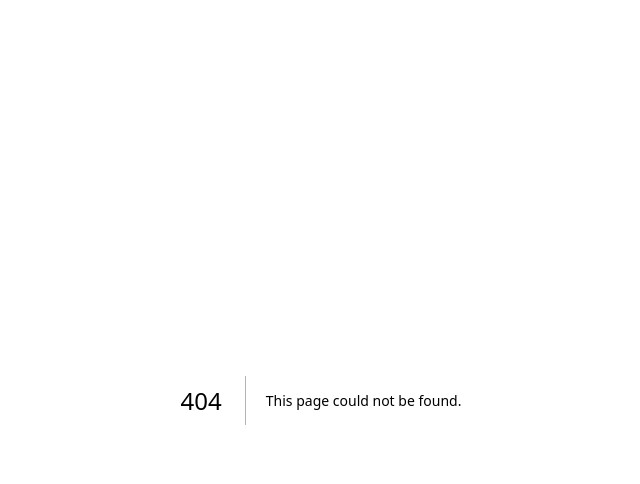
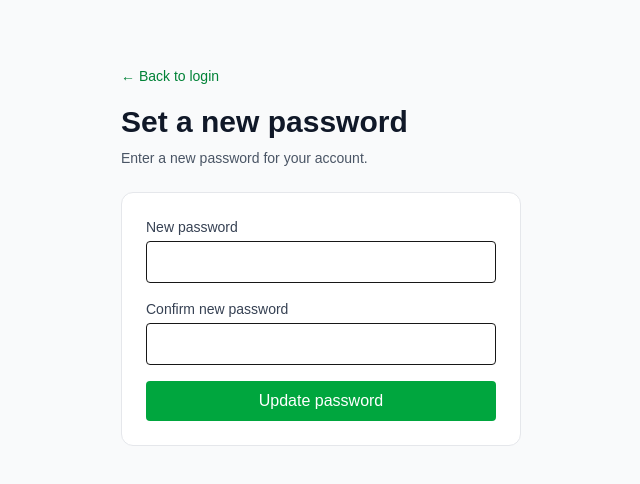
Before and after one commit to Burfix/projectgumpo, a Next.js app: page /auth/reset-password in a window 1280 px wide. Before the commit this address had no page. Shown: the top 484 px of the page, without its empty margins (319-959 px from the left). Built offline with nearby package versions, Linux system fonts and the light colour scheme; no server answers.

Commit message:
Add password reset flow

```diff
--- /dev/null
+++ b/src/app/auth/forgot-password/page.tsx
@@ -0,0 +1,85 @@
+"use client";
+
+import * as React from "react";
+import Link from "next/link";
+import { supabaseBrowser } from "@/lib/supabase/client";
+
+export default function ForgotPasswordPage() {
+  const [email, setEmail] = React.useState("");
+  const [loading, setLoading] = React.useState(false);
+  const [error, setError] = React.useState<string | null>(null);
+  const [success, setSuccess] = React.useState(false);
+
+  async function onSubmit(e: React.FormEvent<HTMLFormElement>) {
+    e.preventDefault();
+    setError(null);
+    setLoading(true);
+
+    try {
+      const siteUrl =
+        process.env.NEXT_PUBLIC_SITE_URL ?? window.location.origin;
+      const { error } = await supabaseBrowser.auth.resetPasswordForEmail(email, {
+        redirectTo: `${siteUrl}/auth/reset-password`,
+      });
+
+      if (error) {
+        setError(error.message);
+        return;
+      }
+
+      setSuccess(true);
+    } catch (err: any) {
+      setError(err?.message ?? "Reset request failed");
+    } finally {
+      setLoading(false);
+    }
+  }
+
+  return (
+    <main className="min-h-screen bg-gray-50">
+      <div className="max-w-md mx-auto px-6 py-16">
+        <Link href="/auth/login" className="text-sm text-green-700 hover:text-green-800">
+          ← Back to login
+        </Link>
+
+        <h1 className="text-3xl font-bold text-gray-900 mt-4 mb-2">Reset your password</h1>
+        <p className="text-sm text-gray-600 mb-6">
+          Enter your email and we’ll send a reset link.
+        </p>
+
+        {success ? (
+          <div className="bg-white border border-gray-200 rounded-xl p-6 text-green-700 font-semibold">
+            Check your email for a reset link.
+          </div>
+        ) : (
+          <form onSubmit={onSubmit} className="bg-white border border-gray-200 rounded-xl p-6 space-y-4">
+            <div>
+              <label className="block text-sm text-gray-700 mb-1">Email</label>
+              <input
+                className="w-full border rounded px-3 py-2"
+                type="email"
+                value={email}
+                onChange={(e) => setEmail(e.target.value)}
+                required
+              />
+            </div>
+
+            {error && (
+              <div className="text-sm text-red-600 border border-red-200 bg-red-50 rounded p-2">
+                {error}
+              </div>
+            )}
+
+            <button
+              type="submit"
+              disabled={loading}
+              className="w-full rounded bg-green-600 text-white py-2 disabled:opacity-60"
+            >
+              {loading ? "Sending..." : "Send reset link"}
+            </button>
+          </form>
+        )}
+      </div>
+    </main>
+  );
+}
--- a/src/app/auth/login/page.tsx
+++ b/src/app/auth/login/page.tsx
@@ -1,6 +1,7 @@
 "use client";
 
 import * as React from "react";
+import Link from "next/link";
 import { useRouter } from "next/navigation";
 import { supabaseBrowser } from "@/lib/supabase/client";
 
@@ -85,6 +86,12 @@ export default function LoginPage() {
           >
             {loading ? "Signing in..." : "Sign in"}
           </button>
+
+          <div className="text-sm text-center">
+            <Link href="/auth/forgot-password" className="text-green-700 hover:text-green-800">
+              Forgot your password?
+            </Link>
+          </div>
         </form>
       </div>
     </div>
--- /dev/null
+++ b/src/app/auth/reset-password/page.tsx
@@ -0,0 +1,149 @@
+"use client";
+
+import * as React from "react";
+import Link from "next/link";
+import { supabaseBrowser } from "@/lib/supabase/client";
+
+function parseHashParams(hash: string): Record<string, string> {
+  if (!hash) return {};
+  const cleaned = hash.startsWith("#") ? hash.slice(1) : hash;
+  const params = new URLSearchParams(cleaned);
+  const result: Record<string, string> = {};
+  params.forEach((value, key) => {
+    result[key] = value;
+  });
+  return result;
+}
+
+export default function ResetPasswordPage() {
+  const [ready, setReady] = React.useState(false);
+  const [password, setPassword] = React.useState("");
+  const [confirmPassword, setConfirmPassword] = React.useState("");
+  const [loading, setLoading] = React.useState(false);
+  const [error, setError] = React.useState<string | null>(null);
+  const [success, setSuccess] = React.useState(false);
+
+  React.useEffect(() => {
+    async function initSession() {
+      const hashParams = parseHashParams(window.location.hash);
+      const queryParams = new URLSearchParams(window.location.search);
+      const accessToken =
+        queryParams.get("access_token") ?? hashParams.access_token ?? "";
+      const refreshToken =
+        queryParams.get("refresh_token") ?? hashParams.refresh_token ?? "";
+
+      if (accessToken && refreshToken) {
+        await supabaseBrowser.auth.setSession({
+          access_token: accessToken,
+          refresh_token: refreshToken,
+        });
+      }
+
+      setReady(true);
+    }
+
+    initSession();
+  }, []);
+
+  async function onSubmit(e: React.FormEvent<HTMLFormElement>) {
+    e.preventDefault();
+    setError(null);
+
+    if (password.length < 8) {
+      setError("Password must be at least 8 characters");
+      return;
+    }
+
+    if (password !== confirmPassword) {
+      setError("Passwords do not match");
+      return;
+    }
+
+    setLoading(true);
+
+    try {
+      const { error } = await supabaseBrowser.auth.updateUser({
+        password,
+      });
+
+      if (error) {
+        setError(error.message);
+        return;
+      }
+
+      setSuccess(true);
+    } catch (err: any) {
+      setError(err?.message ?? "Password reset failed");
+    } finally {
+      setLoading(false);
+    }
+  }
+
+  return (
+    <main className="min-h-screen bg-gray-50">
+      <div className="max-w-md mx-auto px-6 py-16">
+        <Link href="/auth/login" className="text-sm text-green-700 hover:text-green-800">
+          ← Back to login
+        </Link>
+
+        <h1 className="text-3xl font-bold text-gray-900 mt-4 mb-2">Set a new password</h1>
+        <p className="text-sm text-gray-600 mb-6">
+          Enter a new password for your account.
+        </p>
+
+        {!ready ? (
+          <div className="text-gray-600">Loading...</div>
+        ) : success ? (
+          <div className="bg-white border border-gray-200 rounded-xl p-6 text-green-700 font-semibold">
+            Password updated. You can now sign in.
+            <div className="mt-4">
+              <Link
+                href="/auth/login"
+                className="inline-flex items-center px-4 py-2 bg-green-600 text-white rounded-lg hover:bg-green-700 text-sm font-medium"
+              >
+                Go to login
+              </Link>
+            </div>
+          </div>
+        ) : (
+          <form onSubmit={onSubmit} className="bg-white border border-gray-200 rounded-xl p-6 space-y-4">
+            <div>
+              <label className="block text-sm text-gray-700 mb-1">New password</label>
+              <input
+                className="w-full border rounded px-3 py-2"
+                type="password"
+                value={password}
+                onChange={(e) => setPassword(e.target.value)}
+                required
+              />
+            </div>
+            <div>
+              <label className="block text-sm text-gray-700 mb-1">Confirm new password</label>
+              <input
+                className="w-full border rounded px-3 py-2"
+                type="password"
+                value={confirmPassword}
+                onChange={(e) => setConfirmPassword(e.target.value)}
+                required
+              />
+            </div>
+
+            {error && (
+              <div className="text-sm text-red-600 border border-red-200 bg-red-50 rounded p-2">
+                {error}
+              </div>
+            )}
+
+            <button
+              type="submit"
+              disabled={loading}
+              className="w-full rounded bg-green-600 text-white py-2 disabled:opacity-60"
+            >
+              {loading ? "Saving..." : "Update password"}
+            </button>
+          </form>
+        )}
+      </div>
+    </main>
+  );
+}
```
